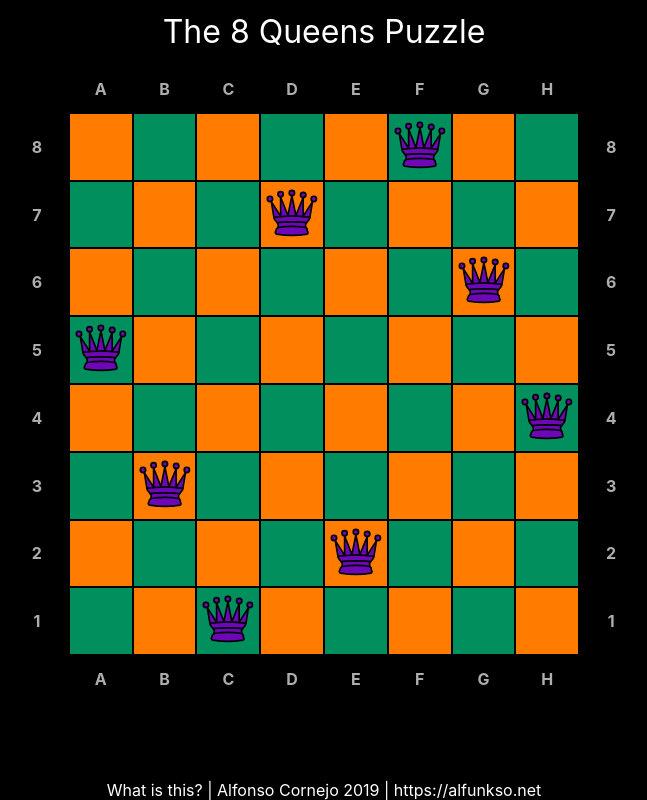
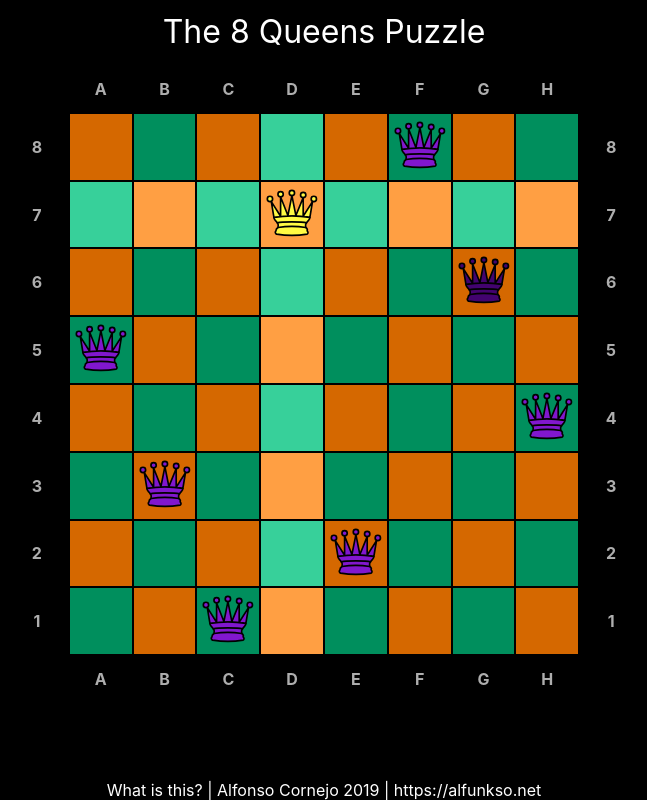
Before and after one commit to alfunkso/eight-queens, a React (Create React App) app: page / in a window 1280 px wide. Shown: the whole page, without its empty margins (316-963 px from the left). Built offline with nearby package versions, Linux system fonts and the light colour scheme.

Commit message:
feat/style: style iteration 1

```diff
--- a/src/App.js
+++ b/src/App.js
@@ -13,8 +13,8 @@ class App extends React.PureComponent {
         this.state = {
             pieces: [
                 [null, null, null, null, null, new PieceModel("queen", "black", "idle", {i:0,j:5}), null, null,],
-                [null, null, null, new PieceModel("queen", "black", "idle", {i:1,j:3}), null, null, null, null,],
-                [null, null, null, null, null, null, new PieceModel("queen", "black", "idle", {i:2,j:6}), null,],
+                [null, null, null, new PieceModel("queen", "black", "moving", {i:1,j:3}), null, null, null, null,],
+                [null, null, null, null, null, null, new PieceModel("queen", "black", "removing", {i:2,j:6}), null,],
                 [new PieceModel("queen", "black", "idle", {i:3,j:0}), null, null, null, null, null, null, null,],
                 [null, null, null, null, null, null, null, new PieceModel("queen", "black", "idle", {i:4,j:7}),],
                 [null, new PieceModel("queen", "black", "idle", {i:5,j:1}), null, null, null, null, null, null,],
--- a/src/Chessboard.js
+++ b/src/Chessboard.js
@@ -35,6 +35,7 @@ function Chessboard({pieces}) {
                 <Tile
                     color={(i+j)%2 === 0 ? "white" : "black"}
                     piece={pieces[i][j]}
+                    highlighted={i===1 || j === 3}
                 />
                 );
         }
--- a/src/Palette.js
+++ b/src/Palette.js
@@ -1,12 +1,12 @@
 export default {
     tile: {
         white: {
-            main: "#FF7C00",
+            main: "#D56800",
             highlight: "#FF9F43",
         },
         black: {
             main: "#008F5D",
-            highlight: "#0BCE89",
+            highlight: "#37D09A",
         },
     },
     piece: {
@@ -17,8 +17,8 @@ export default {
             border: "#FFFFFF",
         },
         black: {
-            idle: "#6E07B8",
-            moving: "#9441D0",
+            idle: "#8117CE",
+            moving: "#FFFA43",
             removing: "#42036F",
             border: "#000000",
         },
```
